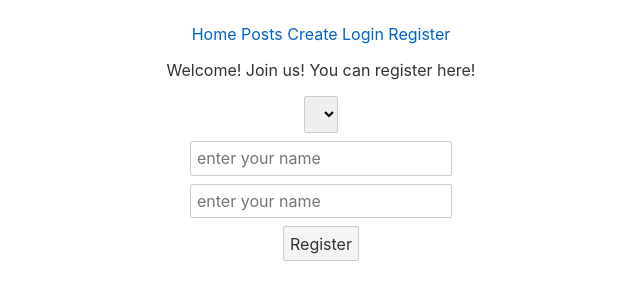
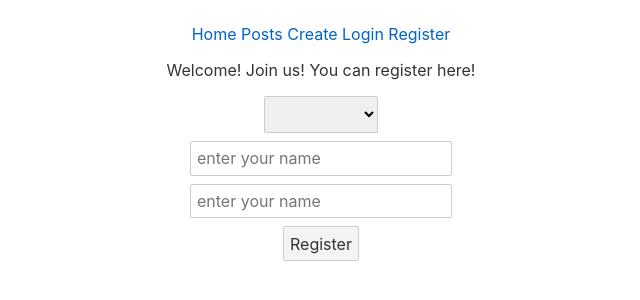
Before and after one commit to sovietspy2/fun-factory, a Svelte app: page /register in a window 1280 px wide. Shown: the top 300 px of the page, without its empty margins (319-959 px from the left). Built offline with nearby package versions, Linux system fonts and the light colour scheme.

Commit message:
fixed select

```diff
--- a/src/routes/Register.svelte
+++ b/src/routes/Register.svelte
@@ -11,12 +11,12 @@
     let submit = ()=>console.log("loL");
 </script>
 
-<div>
+<form on:submit|preventDefault={submit}>
     <p>Welcome! Join us! You can register here!</p>
     <div>
         <select value={language} on:change="{() => language = ''}">
-            {#each language as lang}
-                <option value={lang}>
+            {#each languages as lang}
+                <option value={lang.id}>
                     {lang.text}
                 </option>
             {/each}
@@ -32,4 +32,4 @@
     <div>
         <button on:click={submit}>Register</button>
     </div>
-</div>
+</form>
```
